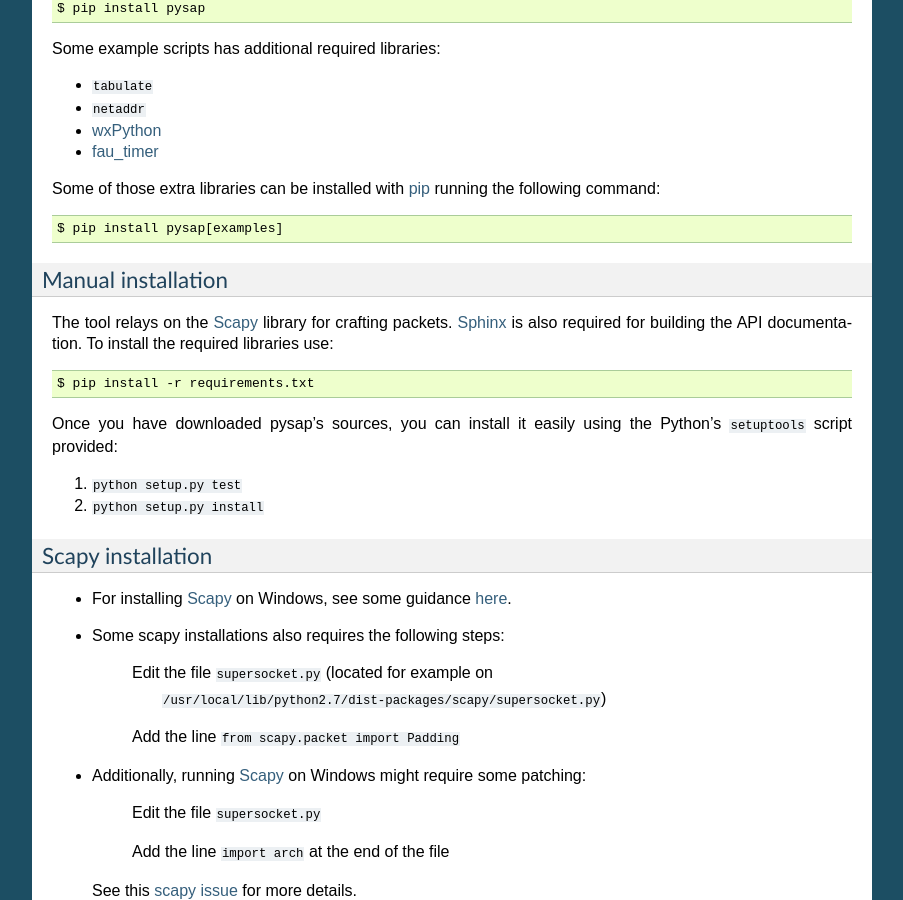
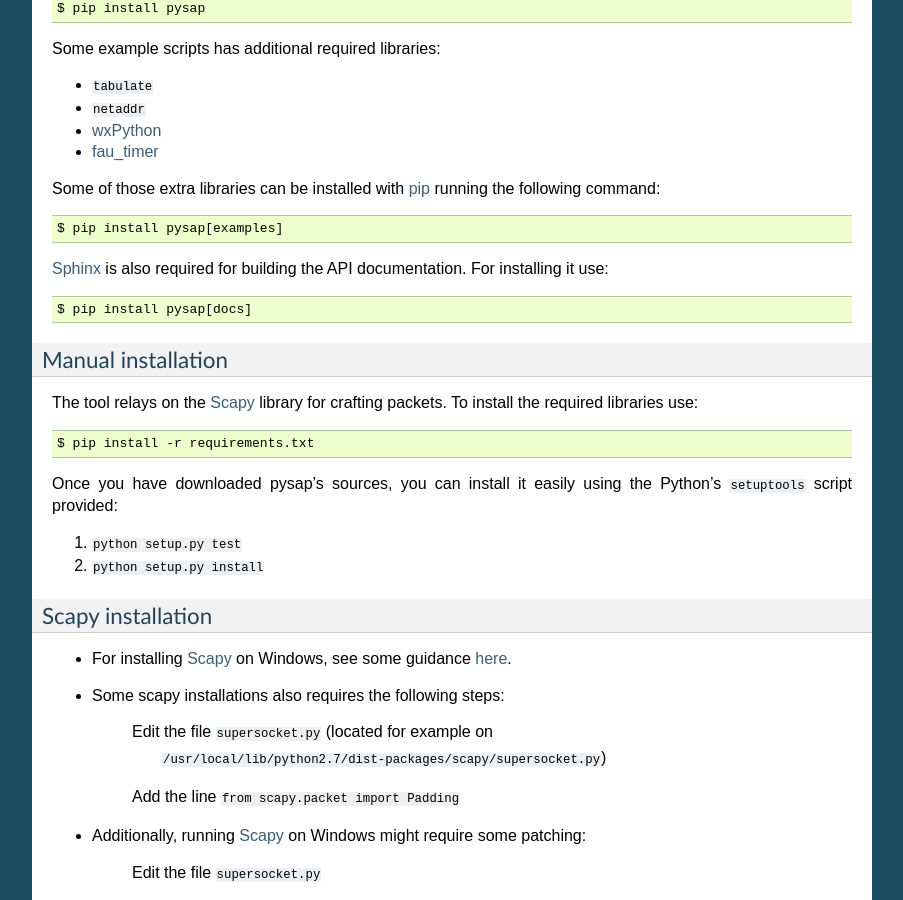
Before and after one commit to OWASP/pysap, a Sphinx documentation site: the page built from docs/user/user.rst, in a window 1280 px wide and 900 px high, scrolled down 1050 px. Shown: the whole window, without its empty margins (198-1101 px from the left). Built offline with Sphinx 7.4.7, drawn with Linux system fonts in a browser that asks for light colours.

Commit message:
Moving Sphinx out of the requirements
Moving the documentation library to a extras require

```diff
--- a/docs/user/user.rst
+++ b/docs/user/user.rst
@@ -82,14 +82,17 @@
 
     $ pip install pysap[examples]
 
+`Sphinx <https://sphinx-doc.org/>`_ is also required for building the API
+documentation. For installing it use::
+
+    $ pip install pysap[docs]
+
 
 Manual installation
 ~~~~~~~~~~~~~~~~~~~
 
 The tool relays on the `Scapy <http://www.secdev.org/projects/scapy/>`_
-library for crafting packets. `Sphinx <https://sphinx-doc.org/>`_ is
-also required for building the API documentation. To install the required
-libraries use::
+library for crafting packets. To install the required libraries use::
 
     $ pip install -r requirements.txt
 
--- a/requirements.txt
+++ b/requirements.txt
@@ -1,2 +1 @@
 scapy==2.3.1
-Sphinx==1.2.3
--- a/setup.py
+++ b/setup.py
@@ -91,6 +91,7 @@
       # Requirements
       install_requires=open('requirements.txt').read().splitlines(),
 
-      # Optional requirements for some examples
-      extras_require={"examples": open('requirements-optional.txt').read().splitlines()},
+      # Optional requirements for docs and some examples
+      extras_require={"docs": "Sphinx==1.2.3",
+                      "examples": open('requirements-optional.txt').read().splitlines()},
       )
```
